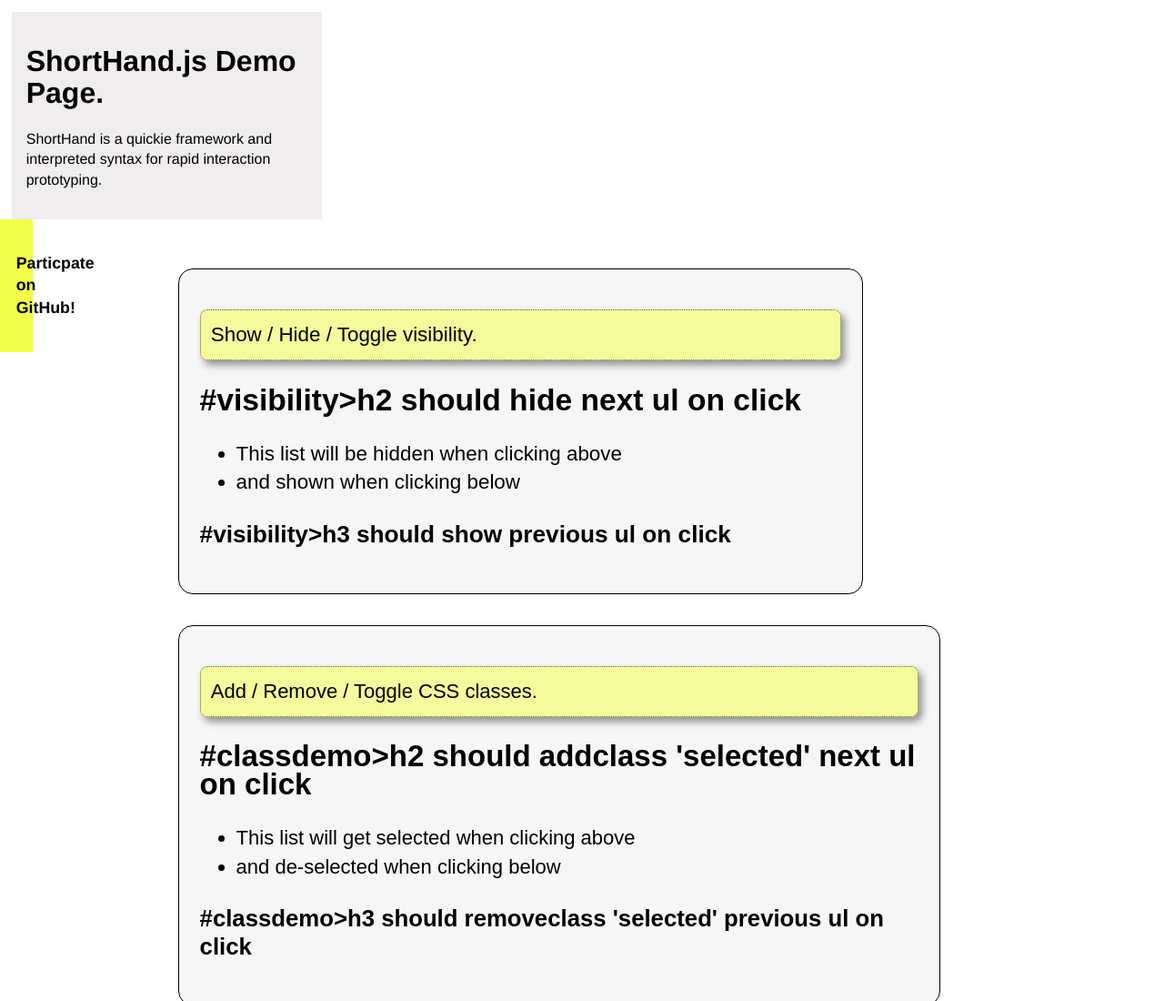
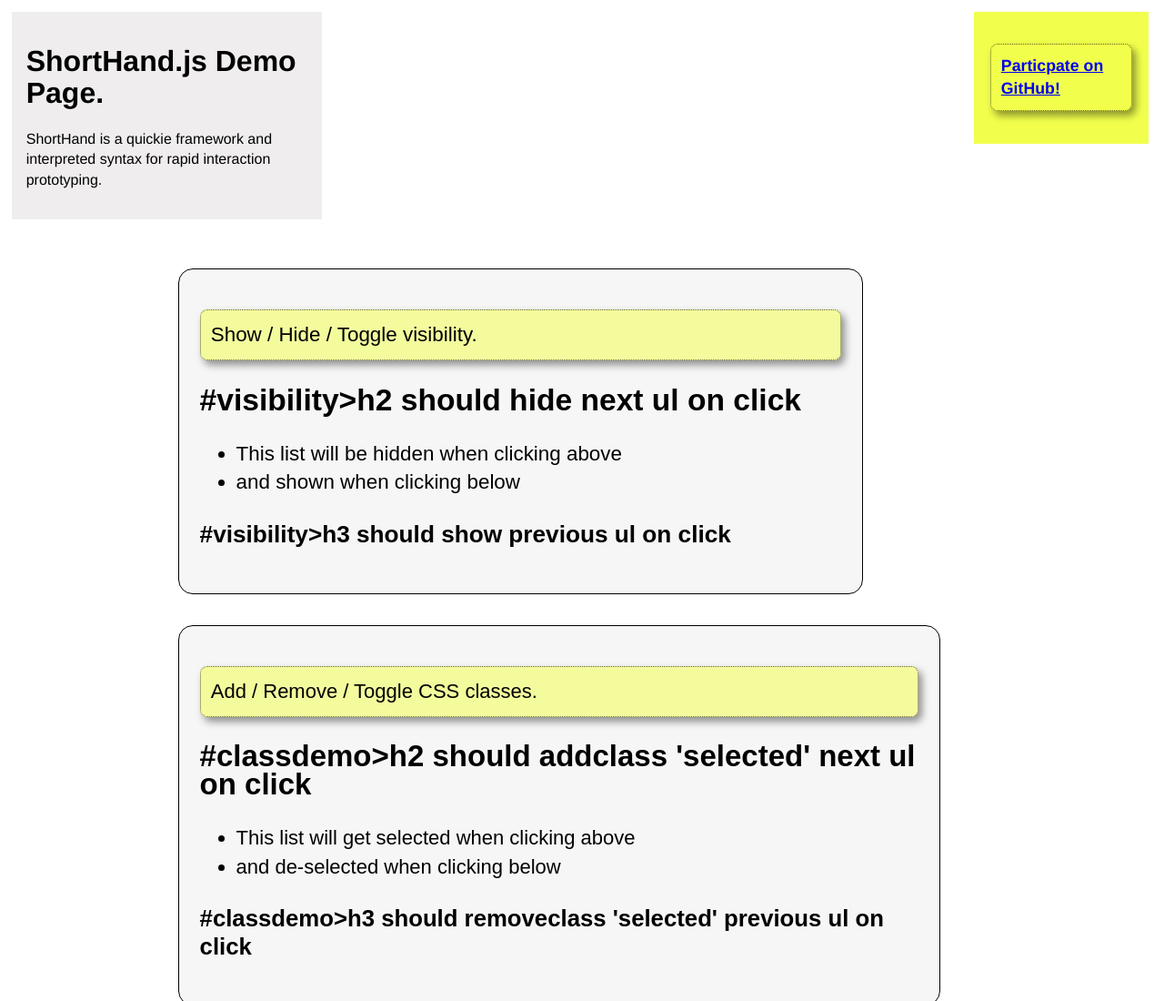
Before and after one commit to splatcollision/shorthand.js, a plain HTML site: page demo.html in a window 1280 px wide. Shown: the top 1100 px of the page at 91% size. Drawn offline with nearby package versions, Linux system fonts and the light colour scheme.

Commit message:
tweaked gh link

```diff
--- a/demo.html
+++ b/demo.html
@@ -214,7 +214,7 @@
 
 </header>
 
-<a href="https://github.com/splatcollision/shorthand.js"><section id='githublink' data='4467'><p>Particpate on GitHub!</p></section></a>
+<section id='githublink' data='4467'><p><a href="https://github.com/splatcollision/shorthand.js">Particpate on GitHub!</a></p></section>
 
 <section id='visibility' data='4463'><p>Show / Hide / Toggle visibility.</p>
 
```
